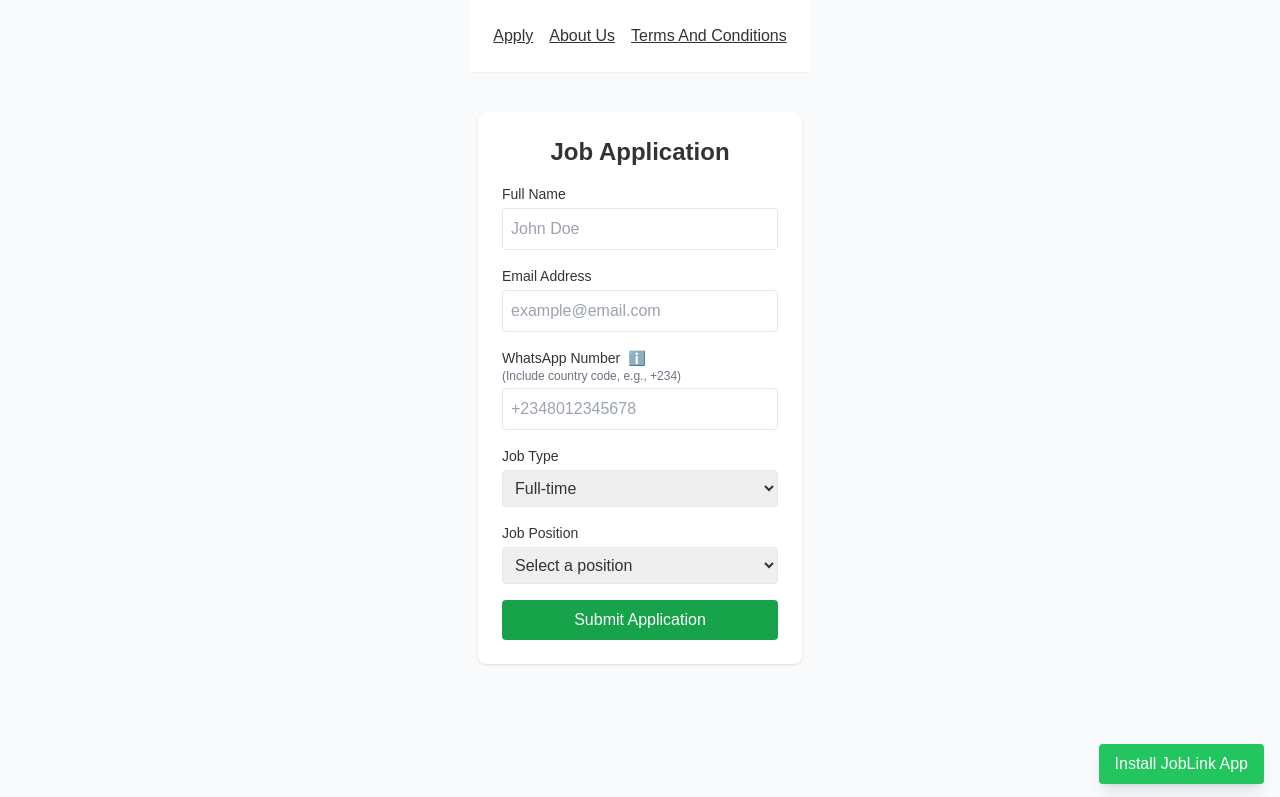
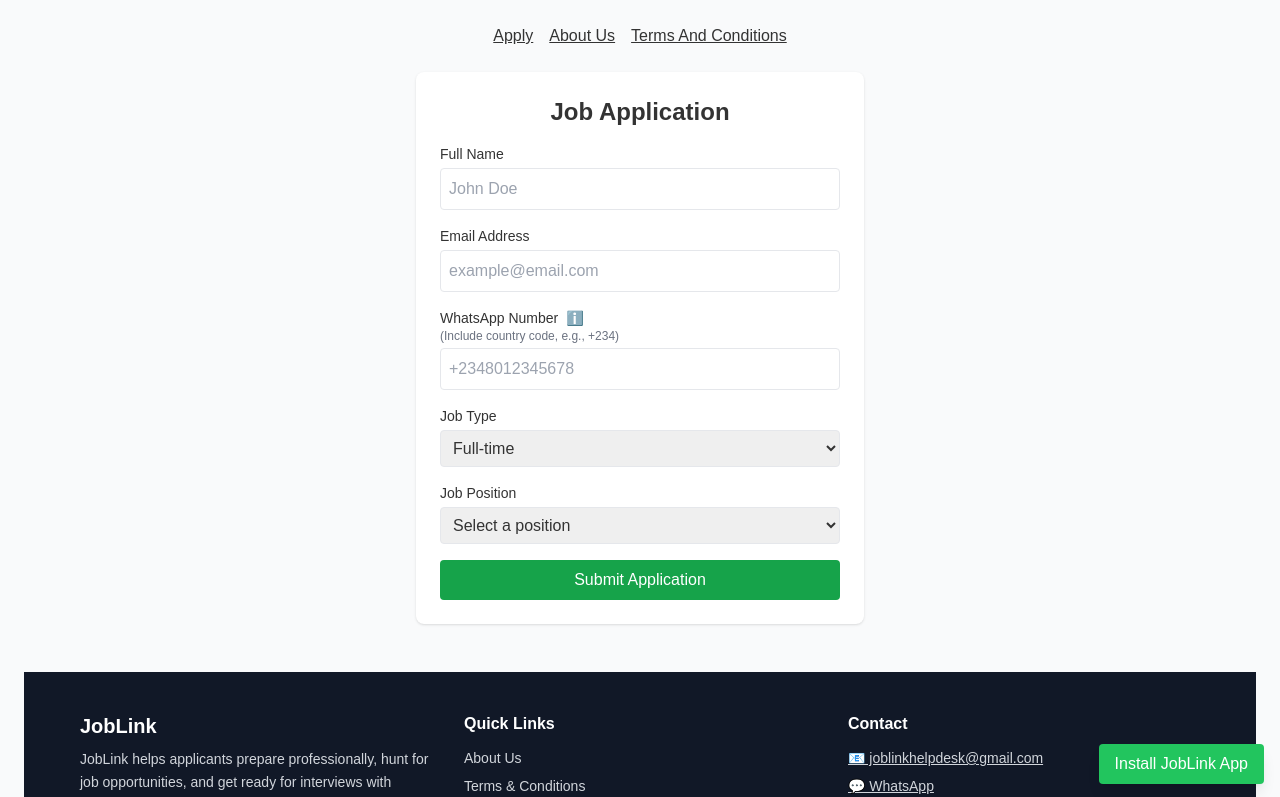
Before and after one commit to Xtosea/JobLink, a React (Create React App) app: page / in a window 1280 px wide. Shown: the top 797 px of the page. Built offline with nearby package versions, Linux system fonts and the light colour scheme.

Commit message:
Update App.jsx

```diff
--- a/src/App.jsx
+++ b/src/App.jsx
@@ -1,38 +1,46 @@
+// App.js
 import React, { useState } from "react";
 import { HashRouter as Router, Routes, Route } from "react-router-dom";
 
-// Pages
+// Applicant pages
 import ApplicantForm from "./pages/ApplicantForm";
 import ProofUpload from "./pages/ProofUpload";
 import HistoryPage from "./pages/History";
+
+// Admin pages
 import ReplyPage from "./pages/ReplyPage";
 import AdminLogin from "./pages/AdminLogin";
 import AdminDashboard from "./pages/AdminDashboard";
 import About from "./pages/About";
 import Terms from "./pages/Terms";
 
-// Components
+
+
 import Footer from "./components/Footer";
+
 import HashLink from "./components/HashLink";
 import InstallPWAButton from "./components/InstallPWAButton";
-import AdBanner from "./components/AdBanner"; // Bottom ad
-import HpfAd from "./components/HpfAd";       // Top ad
 
 export default function App() {
   const [applicationToken, setApplicationToken] = useState(null);
 
   return (
     <Router>
-      <div className="min-h-screen flex flex-col bg-gray-50">
+      <div className="min-h-screen bg-gray-50 p-6 flex flex-col">
 
         {/* ================= NAVIGATION ================= */}
-        <nav className="max-w-4xl mx-auto flex flex-wrap gap-4 p-6 mb-4 bg-white shadow-sm rounded">
+        <nav className="max-w-4xl mx-auto flex flex-wrap gap-4 mb-6">
           <HashLink to="/apply" className="underline">Apply</HashLink>
 
           {applicationToken && (
             <>
-              <HashLink to={`/upload/${applicationToken}`} className="underline">Upload Proof</HashLink>
-              <HashLink to={`/history/${applicationToken}`} className="underline">History</HashLink>
+              <HashLink to={`/upload/${applicationToken}`} className="underline">
+                Upload Proof
+              </HashLink>
+
+              <HashLink to={`/history/${applicationToken}`} className="underline">
+                History
+              </HashLink>
             </>
           )}
 
@@ -40,8 +48,8 @@ export default function App() {
           <HashLink to="/terms" className="underline">Terms And Conditions</HashLink>
         </nav>
 
-
-        <main className="flex-grow max-w-4xl mx-auto p-6 w-full flex flex-col gap-6">
+        {/* ================= ROUTES ================= */}
+        <div className="flex-grow">
           <Routes>
             <Route path="/apply" element={<ApplicantForm setApplicationToken={setApplicationToken} />} />
             <Route path="/upload/:token" element={<ProofUpload />} />
@@ -56,16 +64,10 @@ export default function App() {
 
             <Route path="/" element={<ApplicantForm setApplicationToken={setApplicationToken} />} />
           </Routes>
-
-          <InstallPWAButton />
-        </main>
-
-        {/* ================= BOTTOM AD ================= */}
-        <div className="max-w-4xl mx-auto w-full p-6 flex flex-col items-center gap-6">
-          <AdBanner position="bottom" />
+{/* Your existing App content */}
+      <InstallPWAButton />
         </div>
 
-        {/* ================= FOOTER ================= */}
         <Footer />
       </div>
     </Router>
```
